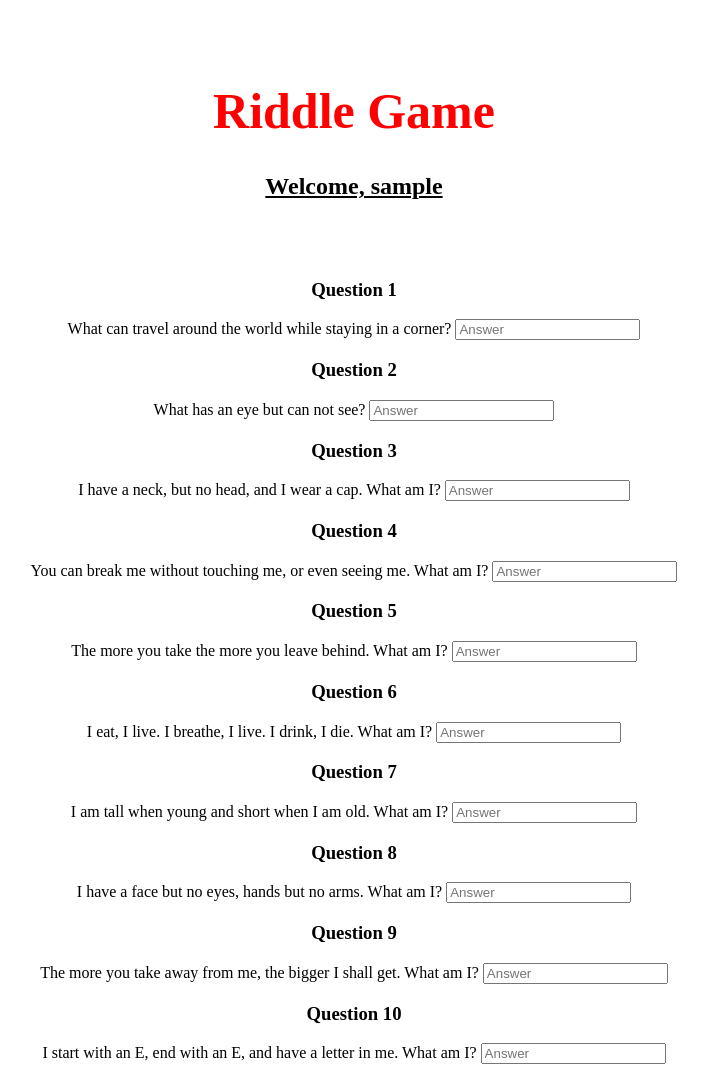
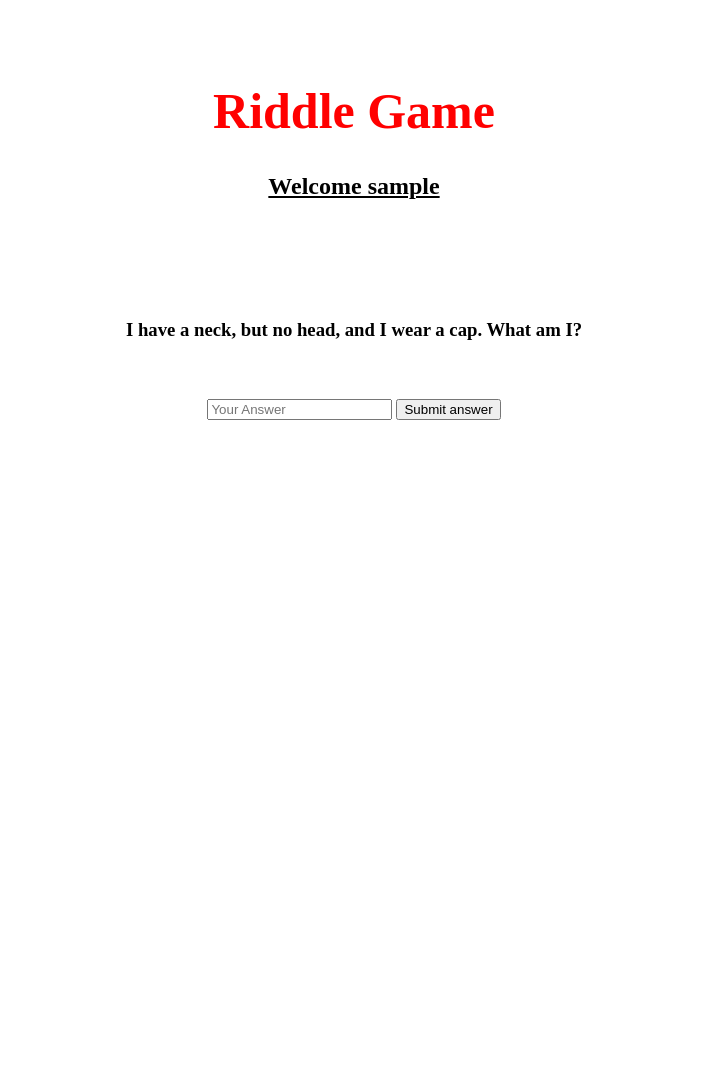
Before and after one commit to eamon139/riddlemaster, a Flask app: a page that uses templates/thegame.html in a window 1280 px wide. Shown: the whole page, without its empty margins (286-994 px from the left). After the commit the page ends 420 px from the top, so only its background shows below. Run offline with Flask 2, Linux system fonts and the light colour scheme.

Commit message:
add singail question and enter box

```diff
--- a/data/questions.json
+++ b/data/questions.json
@@ -1,52 +1,52 @@
 [
   {
-    "name": "Question 1",
+    "name": "question_0",
     "question": "What can travel around the world while staying in a corner?",
     "answer": "A stamp"
   },
   {
-    "name": "Question 2",
+    "name": "question_1",
     "question": "What has an eye but can not see?",
     "answer": "A needle"
   },
   {
-    "name": "Question 3",
+    "name": "question_2",
     "question": "I have a neck, but no head, and I wear a cap. What am I?",
     "answer": "A bottle"
 
   },
   {
-    "name": "Question 4",
+    "name": "question_3",
     "question": "You can break me without touching me, or even seeing me. What am I?",
     "answer": "A promise"
   },
   {
-    "name": "Question 5",
+    "name": "question_4",
     "question": "The more you take the more you leave behind.  What am I?",
     "answer": "Footsteps"
   },
   {
-    "name": "Question 6",
+    "name": "question_5",
     "question": "I eat, I live. I breathe, I live. I drink, I die. What am I?",
     "answer": "Fire"
   },
   {
-    "name": "Question 7",
+    "name": "question_6",
     "question": "I am tall when young and short when I am old. What am I?",
     "answer": "A candle"
   },
   {
-    "name": "Question 8",
+    "name": "question_7",
     "question": "I have a face but no eyes, hands but no arms. What am I?",
     "answer": "A clock"
   },
   {
-    "name": "Question 9",
+    "name": "question_8",
     "question": "The more you take away from me, the bigger I shall get. What am I?",
     "answer": "A hole"
   },
   {
-    "name": "Question 10",
+    "name": "question_9",
     "question": "I start with an E, end with an E, and have a letter in me. What am I?",
     "answer": "Envelope"
   }
--- a/run.py
+++ b/run.py
@@ -18,9 +18,7 @@
 
 @app.route('/', methods=["GET", "POST"])
 def index():
-    """Main page ad user name ---------------------------------------"""
-
-    # Handel the post request
+    """Main page add user name ---------------------------------------------"""
     if request.method == "POST":
         write_to_file("data/users.txt", request.form["username"] + "\n")
         return redirect(request.form["username"])
@@ -33,10 +31,17 @@
     data = []
     with open("data/questions.json", "r") as json_data:
             data = json.load(json_data)
-            return render_template("thegame.html", username=username, question_data=data)
 
 
+    """Add question -------------------------------------------------------"""
+    question_index = 2
+    if request.method == "POST":
 
+        question_index = int(request.form["question_index"])
+
+
+    return render_template("thegame.html",
+                            username=username, question_data=data, question_index=question_index)
 
 
 
--- a/templates/thegame.html
+++ b/templates/thegame.html
@@ -9,23 +9,34 @@
 </head>
 <body>
 
-
-    <div class="main">
-        <div class="overlay">
+<!-----------------------------------------------------Title and Userwelcome -->
             <div class="container">
                 <h1 class="title">Riddle Game </h1>
-                <h2>Welcome, {{ username }}</h2>
+                <h2>Welcome {{ username }}</h2>
+            </div>
 
-    </div>
 
+<!--------------------------------------------Questions and submit 1 one list--
 
 {% for questions in question_data %}
 
-<h3>{{ questions.name}}</h3>
-<p>{{ questions.question}} <input type="text" class="form-control" placeholder="Answer" name="answer" id="answer"> </p>
+<p>{{ questions.question}}
+<input type="text" placeholder="Answer" name="answer" id="answer">
+</p>
 {% endfor %}
 
 
+        <button class="botton">Submit answer </button>
+
+
+
+--------------------------------------------Add one question at at a time-->
+
+            <div class="container">
+                    <h3 class="main_question"> {{ question_data[question_index]["question"] }} </h3>
+            </div>
+            <input type="text" placeholder="Your Answer" name="answer" id="answer">
+            <button class="botton">Submit answer</button>
 
 
 </body>
```
Also changed, not shown: data/users.txt (+1 -13 lines), templates/endgame.html (added, +17 -0 lines), templates/index.html (+12 -14 lines).
